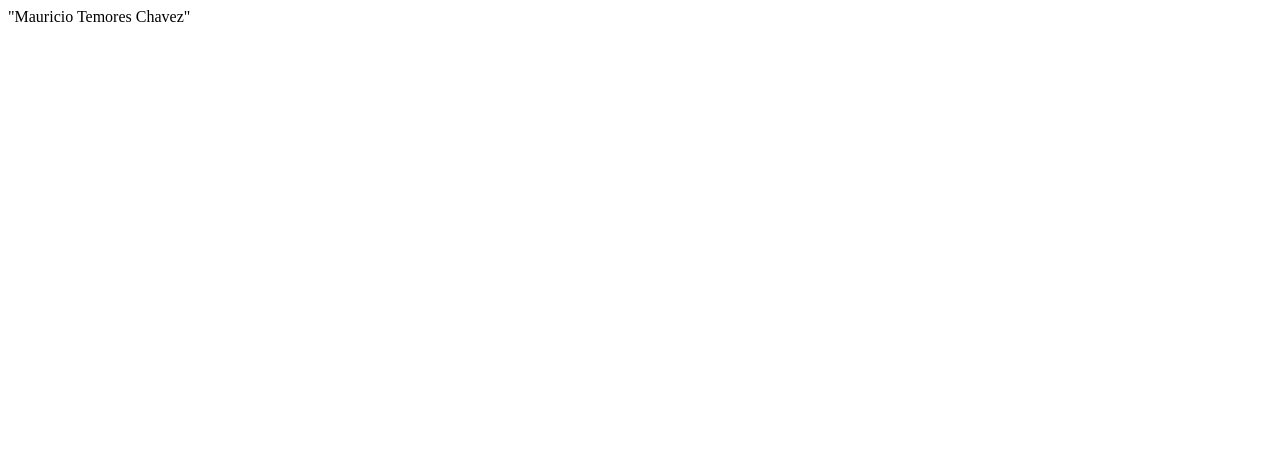
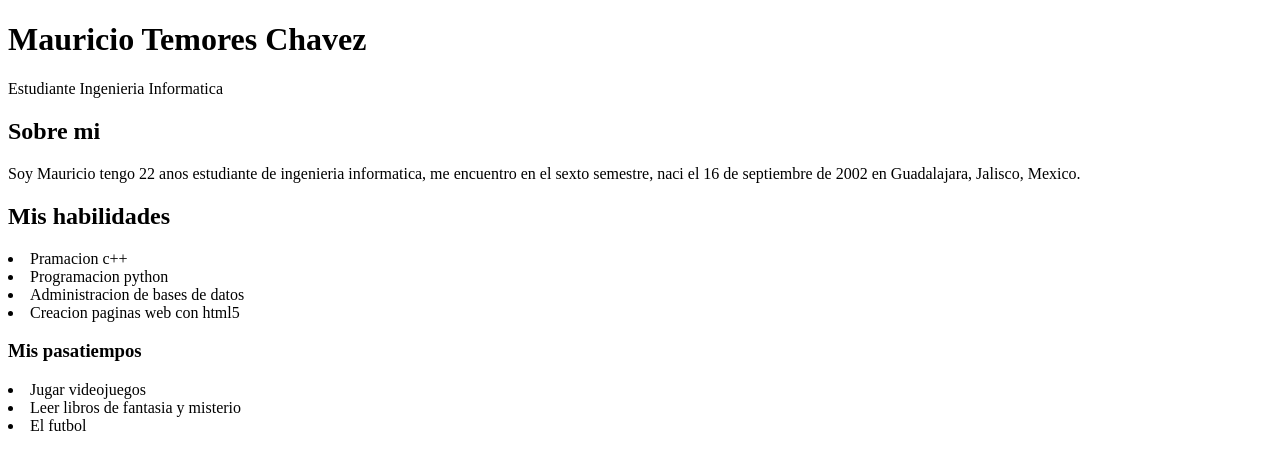
Before and after one commit to Mauriciotemores/repositorio-1, a plain HTML site: page Index.html in a window 1280 px wide. Drawn offline with Linux system fonts and the light colour scheme.

Commit message:
actualizacion de index.html

```diff
--- a/Index.html
+++ b/Index.html
@@ -3,10 +3,32 @@
 <head>
     <meta charset="UTF-8">
     <meta name="viewport" content="width=device-width, initial-scale=1.0">
-    <title>Document</title>
-    "Mauricio Temores Chavez"
+    <title>Mauricio Temores Chavez - Curriculum</title>
 </head>
 <body>
+    <h1>Mauricio Temores Chavez</h1>
+    <p>Estudiante Ingenieria Informatica</p>
 
+    <section class="yo">
+    <h2>Sobre mi</h2>
+    <p>Soy Mauricio tengo 22 anos estudiante de ingenieria informatica, me encuentro en el sexto semestre,
+       naci el 16 de septiembre de 2002 en Guadalajara, Jalisco, Mexico.
+    </p>
+    </section>
+
+    <section class="habilidades">
+        <h2>Mis habilidades</h2>
+        <li>Pramacion c++</li>
+        <li>Programacion python</li>
+        <li>Administracion de bases de datos</li>
+        <li>Creacion paginas web con html5</li>
+    </section>
+
+    <section class="pasatiempos">
+        <h3>Mis pasatiempos</h3>
+        <li>Jugar videojuegos</li>
+        <li>Leer libros de fantasia y misterio</li>
+        <li>El futbol</li>
+    </section>
 </body>
 </html>
```
